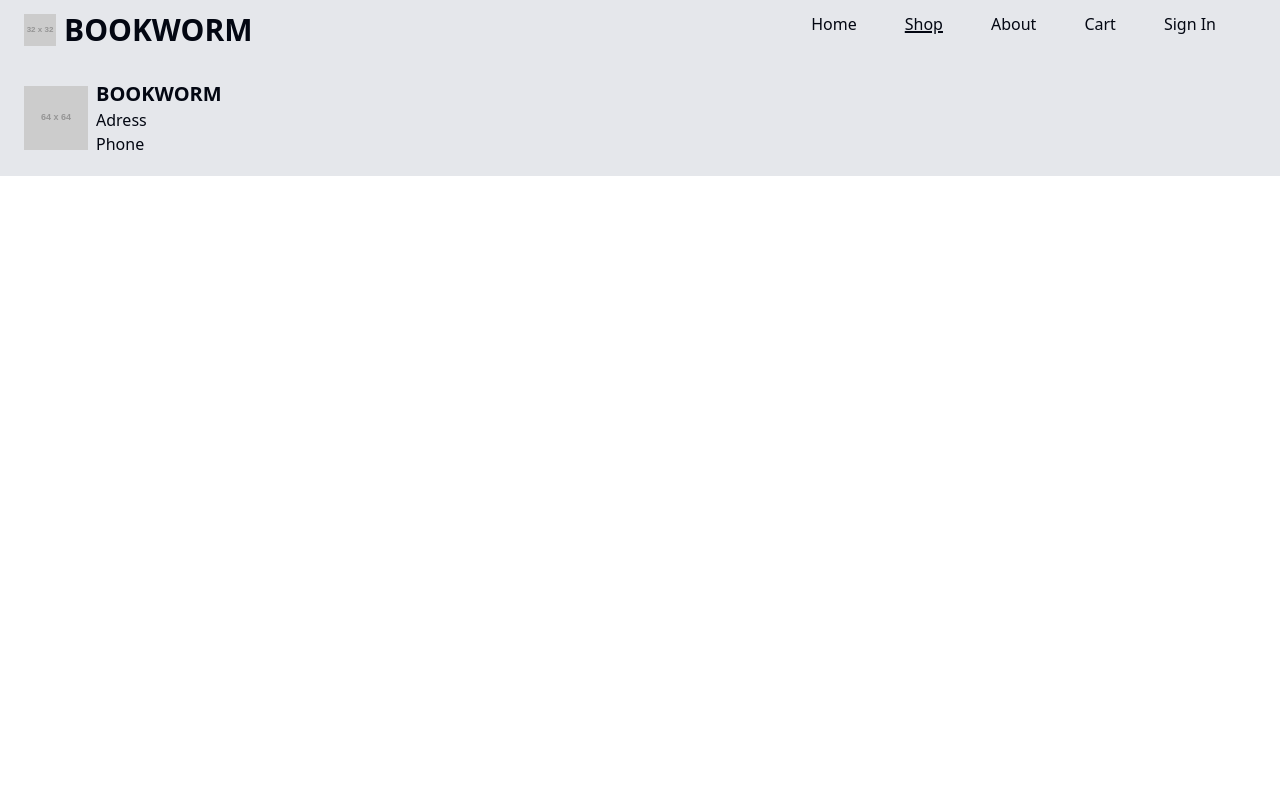
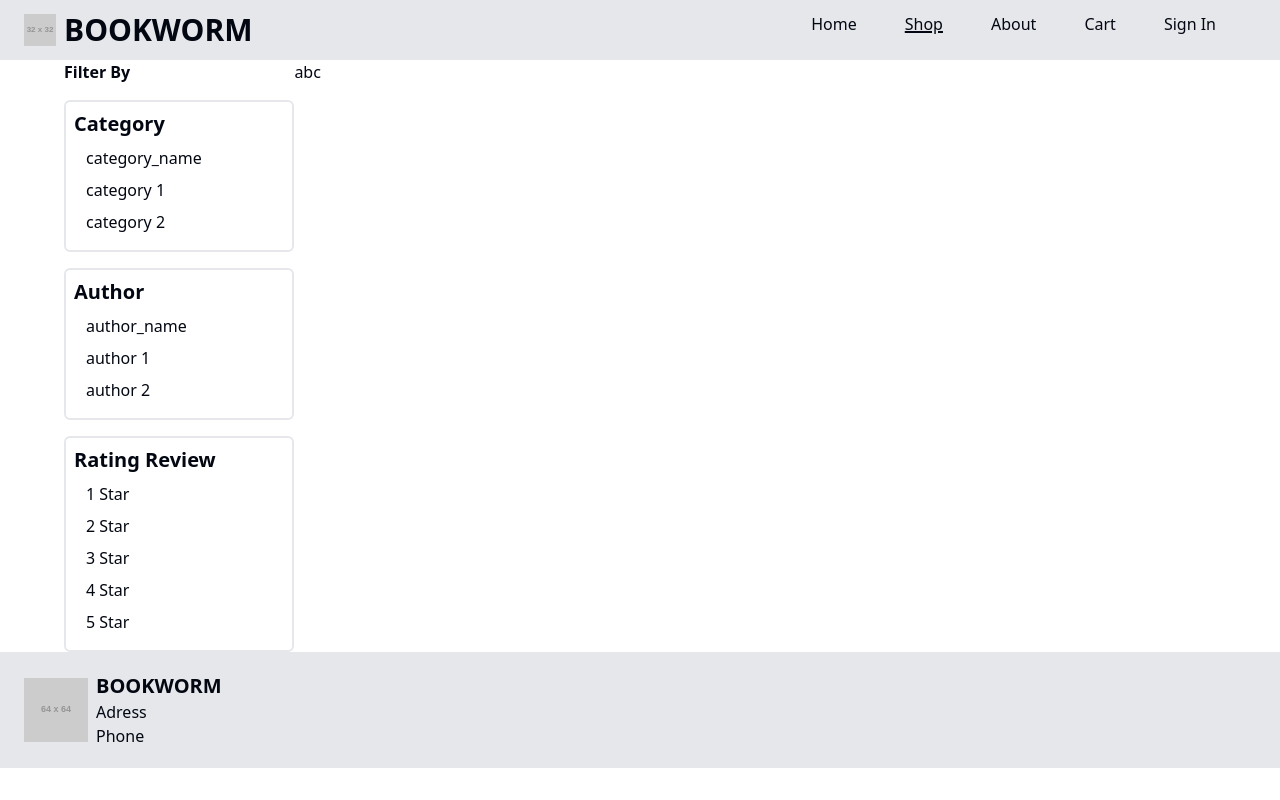
Before and after one commit to bug1422/bookworm, a React (Vite) app in the folder frontend/: page /shop in a window 1280 px wide. Built offline with nearby package versions, Linux system fonts and the light colour scheme.

Commit message:
fe: add filter section

```diff
--- /dev/null
+++ b/frontend/src/page/shop/filterSection.jsx
@@ -0,0 +1,35 @@
+const FilterSection = () => {
+  return (
+    <div className="flex flex-col gap-4">
+      <div className="font-bold">Filter By</div>
+      <div className="xl:rounded-sm p-2 pb-4 border-2 border-gray-200">
+        <div className="font-bold xl:text-xl">Category</div>
+        <div className="ms-3 flex flex-col gap-2 mt-2">
+          <div>category_name</div>
+          <div>category 1</div>
+          <div>category 2</div>
+        </div>
+      </div>
+      <div className="xl:rounded-sm p-2 pb-4 border-2 border-gray-200">
+        <div className="font-bold xl:text-xl">Author</div>
+        <div className="ms-3 flex flex-col gap-2 mt-2">
+          <div>author_name</div>
+          <div>author 1</div>
+          <div>author 2</div>
+        </div>
+      </div>
+      <div className="xl:rounded-sm p-2 pb-4 border-2 border-gray-200">
+        <div className="font-bold xl:text-xl">Rating Review</div>
+        <div className="ms-3 flex flex-col gap-2 mt-2">
+          <div>1 Star</div>
+          <div>2 Star</div>
+          <div>3 Star</div>
+          <div>4 Star</div>
+          <div>5 Star</div>
+        </div>
+      </div>
+    </div>
+  );
+};
+
+export default FilterSection;
--- a/frontend/src/page/shop/index.jsx
+++ b/frontend/src/page/shop/index.jsx
@@ -1,8 +1,16 @@
+import FilterSection from "./filterSection";
+import ListSection from "./listSection";
+import { QueryProvider } from "./usequeryContext";
+
 const ShopPage = () => {
-    return(
-<></>
+  return (
+    <QueryProvider>
+      <div className="grid grid-cols-[20%_auto]">
+        <FilterSection />
+        <ListSection />
+      </div>
+    </QueryProvider>
+  );
+};
 
-    )
-}
-
-export default ShopPage
+export default ShopPage;
--- /dev/null
+++ b/frontend/src/page/shop/listSection.jsx
@@ -0,0 +1,9 @@
+const ListSection = () => {
+return(
+    <div>
+        abc
+    </div>
+)
+}
+
+export default ListSection
--- /dev/null
+++ b/frontend/src/page/shop/useQueryContext.jsx
@@ -0,0 +1,32 @@
+import { createContext, useState, useEffect, useContext } from "react";
+
+const QueryContext = createContext();
+
+export const QueryProvider = ({ children }) => {
+  const [filters, setFilters] = useState({});
+  const [sorts, setSorts] = useState({});
+  const [shows, setShows] = useState(20);
+  const [bookList, setBookList] = useState({});
+  useEffect(() => {
+    //Call api
+  }, [filters, sorts, shows]);
+  return (
+    <QueryContext.Provider
+      value={{
+        filters: filters,
+        setFilters: setFilters,
+        sorts: sorts,
+        setSorts: setSorts,
+        shows: shows,
+        setShows: setShows,
+        list: bookList,
+      }}
+    >
+      {children}
+    </QueryContext.Provider>
+  );
+};
+
+export const useQuery = () => {
+    return useContext(QueryContext)
+}
```
